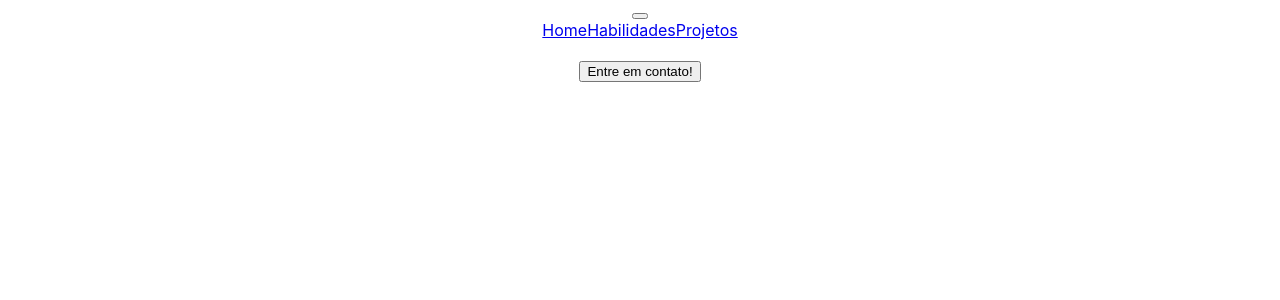
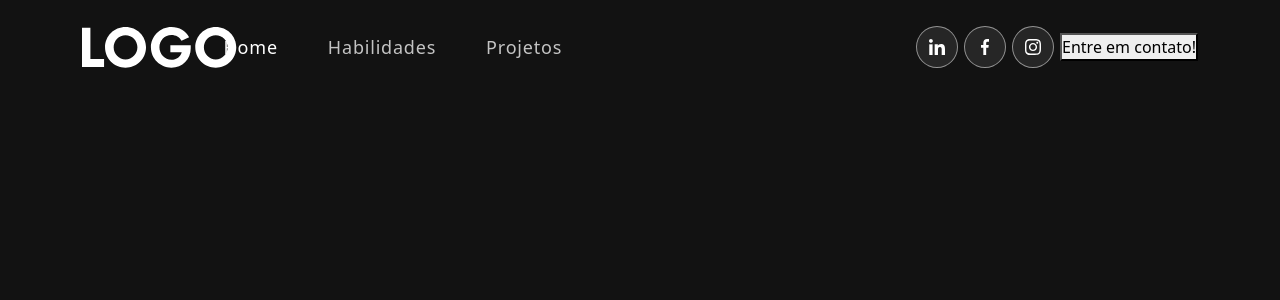
Before and after one commit to danielcdeda/my-portfolio, a React (Create React App) app: page / in a window 1280 px wide. Shown: the top 300 px of the page. Built offline with nearby package versions, Linux system fonts and the light colour scheme.

Commit message:
update header 2

```diff
--- a/package.json
+++ b/package.json
@@ -9,7 +9,9 @@
     "bootstrap": "^5.3.1",
     "react": "^18.2.0",
     "react-bootstrap": "^2.8.0",
+    "react-bootstrap-icons": "^1.10.3",
     "react-dom": "^18.2.0",
+    "react-router-hash-link": "^2.4.3",
     "react-scripts": "5.0.1",
     "web-vitals": "^2.1.4"
   },
--- a/src/App.css
+++ b/src/App.css
@@ -1,38 +1,48 @@
-.App {
-  text-align: center;
+/* Fontes Personalizadas */
+@font-face {
+  font-family: Centra;
+  src: url('/src/assets/font/CentraNo2-Bold.ttf');
+  font-weight: 700;
 }
 
-.App-logo {
-  height: 40vmin;
-  pointer-events: none;
+@font-face {
+  font-family: Centra;
+  src: url('/src/assets/font/CentraNo2-Book.ttf');
+  font-weight: 500;
 }
 
-@media (prefers-reduced-motion: no-preference) {
-  .App-logo {
-    animation: App-logo-spin infinite 20s linear;
-  }
+@font-face {
+  font-family: Centra;
+  src: url('/src/assets/font/CentraNo2-Medium.ttf');
+  font-weight: 400;
 }
 
-.App-header {
-  background-color: #282c34;
-  min-height: 100vh;
-  display: flex;
-  flex-direction: column;
-  align-items: center;
-  justify-content: center;
-  font-size: calc(10px + 2vmin);
-  color: white;
+/* Default CSS */
+
+* {
+  margin: 0;
+  padding: 0;
+  box-sizing: border-box;
 }
 
-.App-link {
-  color: #61dafb;
+html {
+  scroll-behavior: smooth;
+  scroll-padding-top: 75px;
+  scrollbar-color: #f8dc4c;
+  background-color: #121212  !important;
+  color: #fff !important;
+  font-family: 'Centra', sans-serif !important;
 }
 
-@keyframes App-logo-spin {
-  from {
-    transform: rotate(0deg);
-  }
-  to {
-    transform: rotate(360deg);
-  }
+body {
+  font-weight: 400;
+  overflow-x: hidden;
+  position: relative;
+
 }
+
+h1, h2, h3, h4 ,h5, h6 {
+  margin: 0;
+  padding: 0;
+  line-height: normal;
+}
--- a/src/App.js
+++ b/src/App.js
@@ -1,11 +1,12 @@
 import logo from './logo.svg';
 import './App.css';
-import Navbar from './components/Navbar/NavBar';
+import Header from './components/Navbar/Header';
+import 'bootstrap/dist/css/bootstrap.min.css'
 
 function App() {
   return (
     <div className="App">
-      <Navbar />
+      <Header />
     </div>
 
   );
--- a/src/components/Navbar/NavBar.js
+++ b/src/components/Navbar/Header.js
@@ -1,10 +1,14 @@
 import { useEffect, useState } from 'react';
-import Container from 'react-bootstrap/Container';
-import Nav from 'react-bootstrap/Nav';
-import Navbar from 'react-bootstrap/Navbar';
+import { Navbar, Nav, Container } from "react-bootstrap";
+import logo from '../../assets/img/logo.svg';
+import navIcon1 from '../../assets/img/nav-icon1.svg';
+import navIcon2 from '../../assets/img/nav-icon2.svg';
+import navIcon3 from '../../assets/img/nav-icon3.svg';
+import '../Navbar/index.css'
+
 
 function Header() {
-    const [activeLink, setActiveLink] = useState("")
+    const [activeLink, setActiveLink] = useState('home')
     const [isScrolled, setIsScrolled] = useState(false)
 
     useEffect( () => {
@@ -25,7 +29,7 @@
     <Navbar expand="lg" className={isScrolled ? "scrolled" : ""}>
         <Container>
             <Navbar.Brand href="#home">
-                <img src={''} alt='' />
+                <img src={logo} alt='Logo' />
             </Navbar.Brand>
             <Navbar.Toggle aria-controls="basic-navbar-nav">
                 <span className='navbar-toggler-icon'></span>
@@ -38,11 +42,12 @@
             </Nav>
                 <span className='navbar-text'>
                     <div className='social-icon'>
-                        <a href='#'><img src={''} alt=''></img></a>
-                        <a href='#'><img src={''} alt=''></img></a>
+                        <a href='#'><img src={navIcon1} alt='' /></a>
+                        <a href='#'><img src={navIcon2} alt='' /></a>
+                        <a href='#'><img src={navIcon3} alt='' /></a>
                     </div>
                 </span>
-                <button onClick={() => {alert("working!")}}><span>Entre em contato!</span></button>
+                <button className='vvd' onClick={() => {console.log("working!")}}><span>Entre em contato!</span></button>
             </Navbar.Collapse>
         </Container>
     </Navbar>
--- /dev/null
+++ b/src/components/Navbar/index.css
@@ -0,0 +1,170 @@
+nav.navbar {
+    padding: 18px 0;
+    position: fixed;
+    width: 100%;
+    top: 0;
+    z-index: 9999;
+    transition:  0.32s ease-in-out;
+}
+  nav.navbar.scrolled {
+    padding: 0px 0;
+    background-color: #121212;
+}
+
+  nav.navbar a.navbar-brand {
+      width: 9%;
+  }
+
+  nav.navbar .navbar-nav .nav-link.navbar-link {
+    font-weight: 400;
+    color: #fff !important;
+    letter-spacing: 0.8px;
+    padding: 0 25px;
+    font-size: 18px;
+    opacity: 0.75;
+  }
+
+  nav.navbar .navbar-nav a.nav-link.navbar-link:hover,
+  nav.navbar .navbar-nav a.nav-link.navbar-link.active {
+      opacity: 1;
+  }
+
+  span.navbar-text {
+      display: flex;
+      align-items: center;
+  }
+
+  .social-icon {
+      display: inline-block;
+      margin-left: 14px;
+  }
+
+  .social-icon a {
+      width: 42px;
+      height: 42px;
+      background: rgba(217, 217, 217, 0.1);
+      display: inline-flex;
+      border-radius: 50%;
+      margin-right: 6px;
+      align-items: center;
+      justify-content: center;
+      line-height: 1;
+      border: 1px solid rgba(255, 255, 255, 0.5);
+  }
+
+  .social-icon a::before {
+      content: "";
+      width: 42px;
+      height: 42px;
+      position: absolute;
+      background-color: #ffffff;
+      border-radius: 50%;
+      transform: scale(0);
+      transition: 0.3s ease-in-out;
+  }
+
+  .social-icon a:hover::before {
+      transform: scale(1);
+  }
+
+  .social-icon a img {
+      width: 40%;
+      z-index: 1;
+      transition: 0.3s ease-in-out;
+  }
+
+  .social-icon a:hover img {
+      filter: brightness(0) saturate(100%) invert(0%) sepia(7%) saturate(98%) hue-rotate(346deg) brightness(95%) contrast(86%);
+  }
+
+  .navbar-text button {
+    font-weight: 700;
+    color: #fff;
+    border: 1px solid #fff;
+    padding: 18px 34px;
+    font-size: 18px;
+    margin-left: 18px;
+      position: relative;
+      background-color: transparent;
+      transition: 0.3s ease-in-out;
+  }
+
+  .navbar-text button span {
+    z-index: 1;
+  }
+
+  .navbar-text button::before {
+    content: "";
+    width: 0%;
+    height: 100%;
+    position: absolute;
+    background-color: #fff;
+    left: 0;
+    top: 0;
+    z-index: -1;
+    transition: 0.3s ease-in-out;
+  }
+
+  .navbar-text button:hover {
+    color: #121212;
+  }
+
+  .navbar-text button:hover::before {
+      content: "";
+      width: 100%;
+      height: 100%;
+      position: absolute;
+  }
+
+  nav.navbar .navbar-toggler:active,
+  nav.navbar .navbar-toggler:focus {
+      outline: none;
+      box-shadow: none;
+  }
+
+  nav.navbar .navbar-toggler-icon {
+    width: 24px;
+    height: 17px;
+    background-image: none;
+    position: relative;
+    border-bottom: 2px solid #fff;
+    transition: all 300ms linear;
+    top: -2px;
+  }
+
+  nav.navbar .navbar-toggler-icon:focus {
+      border-bottom: 2px solid #fff;
+  }
+
+  nav.navbar .navbar-toggler-icon:after,
+  nav.navbar .navbar-toggler-icon:before {
+      width: 24px;
+      position: absolute;
+      height: 2px;
+      background-color: #fff;
+      top: 0;
+      left: 0;
+      content: '';
+      z-index: 2;
+      transition: all 300ms linear;
+  }
+
+  nav.navbar .navbar-toggler-icon:after {
+      top: 8px;
+  }
+
+  nav.navbar .navbar-toggler[aria-expanded="true"] .navbar-toggler-icon:after {
+      transform: rotate(45deg);
+      background-color: #fff;
+      height: 2px;
+  }
+
+  nav.navbar .navbar-toggler[aria-expanded="true"] .navbar-toggler-icon:before {
+      transform: translateY(8px) rotate(-45deg);
+      background-color: #fff;
+      height: 2px;
+  }
+
+  nav.navbar .navbar-toggler[aria-expanded="true"] .navbar-toggler-icon {
+      border-color: transparent;
+  }
```
Also changed, not shown: 1 other file (tests, documents, lock files or other folders).
